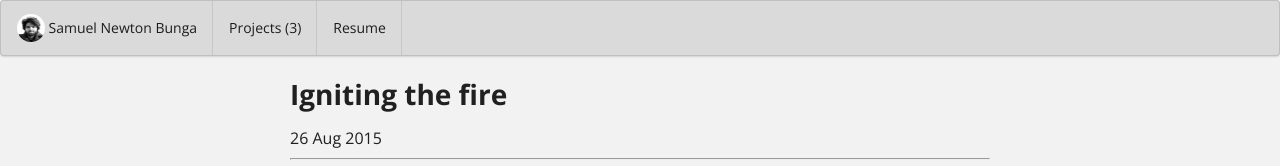
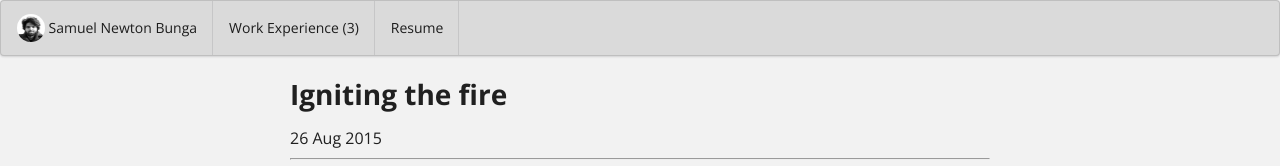
Before and after one commit to samuelbunga/samuelbunga.github.io, a Jekyll site: the page built from essays/2015-08-26.md, in a window 1280 px wide. Shown: the top 166 px of the page. Built offline with Jekyll 4.4.1, drawn with Linux system fonts in a browser that asks for light colours.

Commit message:
Update menubar.html

```diff
--- a/_includes/menubar.html
+++ b/_includes/menubar.html
@@ -11,7 +11,7 @@
       <img class="ui avatar image" src="{{ site.data.bio.basics.picture }}"><span>{{ site.data.bio.basics.name }}</span>
     </a>
     {% if num_projects > 0 %}
-    <a href="{{ site.baseurl }}/projects" class=" {% if include.active == "projects" %} active {% endif %}item">Projects ({{ num_projects }})</a>
+    <a href="{{ site.baseurl }}/projects" class=" {% if include.active == "projects" %} active {% endif %}item">Work Experience ({{ num_projects }})</a>
     {% endif %}
     <!--- {% if num_essays > 0 %}
     <a href="{{ site.baseurl }}/essays" class=" {% if include.active == "essays" %} active {% endif %} item">Work Experience ({{ num_essays }})</a>
```
